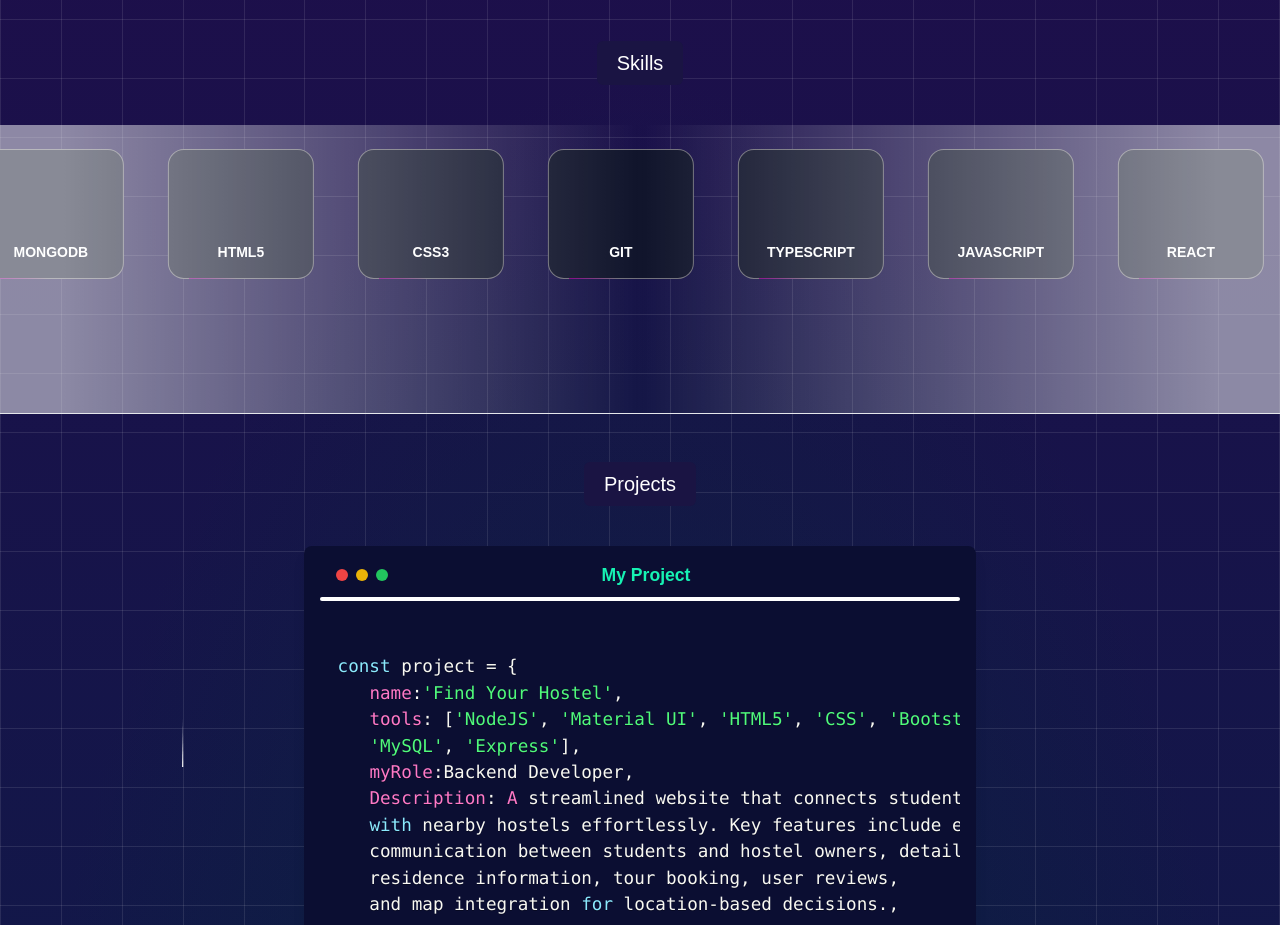
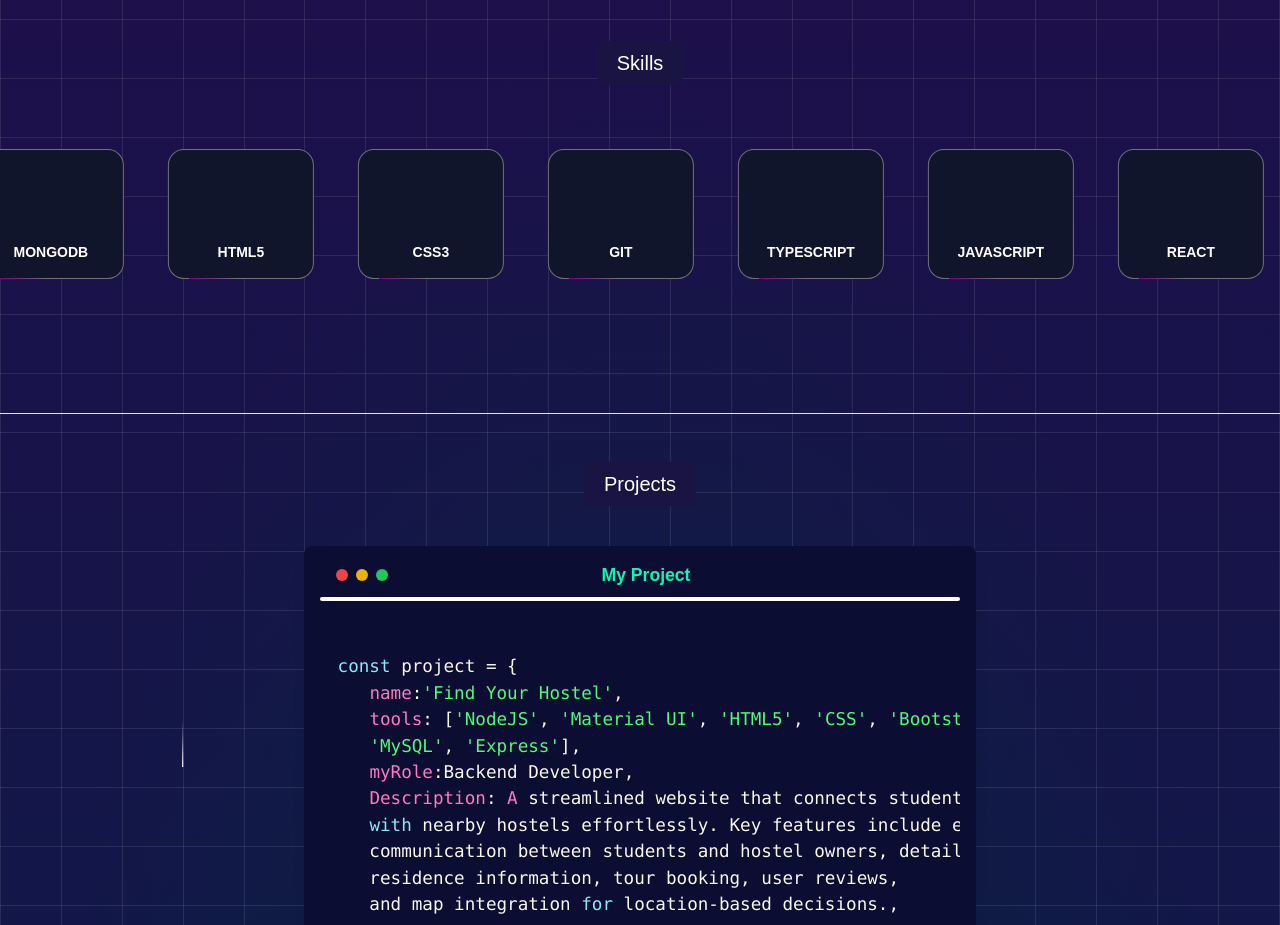
Before and after one commit to Yadnyesh-Dashpute/yadnyesh-dashpute-portfolio, a Next.js app: page / in a window 1280 px wide. Shown: the part 1400-2325 px from the top of the page. Built offline with nearby package versions, Linux system fonts and the light colour scheme; some icons are missing.

Commit message:
Update Marquee

```diff
--- a/app/components/skills/marquee.tsx
+++ b/app/components/skills/marquee.tsx
@@ -70,7 +70,7 @@ export default function Marquee({
       {applyMask && (
         <div
           className={cn(
-            "pointer-events-none absolute inset-0 z-10 h-full w-full from-white/50 from-5% via-transparent via-50% to-white/50 to-95% dark:from-gray-800/50 dark:via-transparent dark:to-gray-800/50",
+            "pointer-events-none absolute inset-0 z-10 h-full w-full ",
             {
               "bg-gradient-to-b": vertical,
               "bg-gradient-to-r": !vertical,
```
